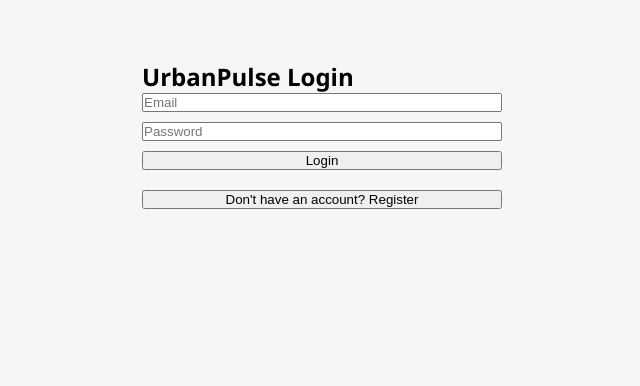
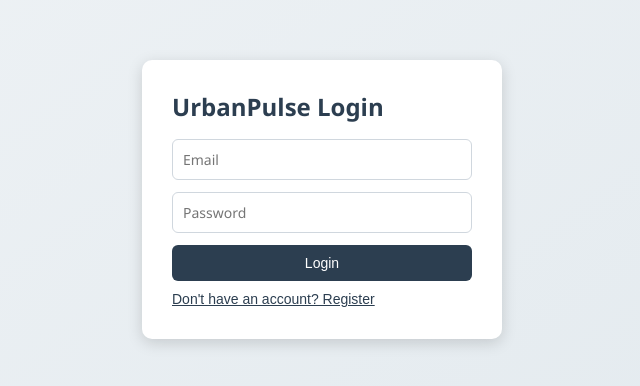
Before and after one commit to izzy-erik1/UrbanPulse-Web, a React (Vite) app: page / in a window 1280 px wide. Shown: the top 386 px of the page, without its empty margins (318-958 px from the left). Built offline with nearby package versions, Linux system fonts and the light colour scheme.

Commit message:
style: apply consistent CSS across all pages, fix duplicate form tag in Login

```diff
--- a/src/index.css
+++ b/src/index.css
@@ -6,5 +6,111 @@
 
 body {
   font-family: "Segoe UI", sans-serif;
-  background-color: #f4f6f8;
+  background: linear-gradient(to bottom right, #eef2f5, #dfe7ec);
+  min-height: 100vh;
 }
+
+.card {
+  background: white;
+  border-radius: 10px;
+  padding: 30px;
+  box-shadow: 0 4px 15px rgba(0, 0, 0, 0.15);
+  max-width: 360px;
+  margin: 60px auto;
+}
+
+.card-wide {
+  background: white;
+  border-radius: 10px;
+  padding: 30px;
+  box-shadow: 0 4px 15px rgba(0, 0, 0, 0.15);
+  max-width: 700px;
+  margin: 40px auto;
+}
+
+h2 {
+  color: #2c3e50;
+  margin-bottom: 16px;
+}
+
+form {
+  display: flex;
+  flex-direction: column;
+  gap: 12px;
+}
+
+input, textarea, select {
+  padding: 10px;
+  border: 1px solid #d0d7de;
+  border-radius: 6px;
+  font-size: 14px;
+  font-family: inherit;
+}
+
+input:focus, textarea:focus, select:focus {
+  outline: none;
+  border-color: #2c3e50;
+}
+
+button {
+  padding: 10px 20px;
+  background-color: #2c3e50;
+  color: white;
+  border: none;
+  border-radius: 6px;
+  cursor: pointer;
+  font-size: 14px;
+}
+
+button:hover {
+  background-color: #3d5a73;
+}
+
+.link-button {
+  background: none;
+  color: #2c3e50;
+  text-decoration: underline;
+  padding: 0;
+}
+
+.link-button:hover {
+  background: none;
+  color: #3d5a73;
+}
+
+.top-bar {
+  background-color: #2c3e50;
+  color: white;
+  padding: 16px 24px;
+  display: flex;
+  align-items: center;
+  gap: 16px;
+}
+
+.top-bar button {
+  background-color: #34495e;
+}
+
+.top-bar button:hover {
+  background-color: #46617e;
+}
+
+.error-text {
+  color: #e74c3c;
+}
+
+.success-text {
+  color: #27ae60;
+}
+
+ul {
+  list-style: none;
+}
+
+li {
+  padding: 10px;
+  background: white;
+  border-radius: 6px;
+  margin-bottom: 8px;
+  box-shadow: 0 1px 3px rgba(0, 0, 0, 0.08);
+}
--- a/src/pages/Admin.jsx
+++ b/src/pages/Admin.jsx
@@ -31,14 +31,14 @@ function Admin({ onBack }) {
     }
 
     return (
-        <div style={{ maxWidth: 700, margin: "40px auto", padding: 24 }}>
+        <div className="card-wide">
             <h2>Admin Dashboard</h2>
-            {error && <p style={{ color: "red" }}>{error}</p>}
-            {message && <p style={{ color: "green" }}>{message}</p>}
+            {error && <p className="error-text">{error}</p>}
+            {message && <p className="success-text">{message}</p>}
 
-            <ul style={{ listStyle: "none", padding: 0 }}>
+            <ul>
                 {issues.map((issue) => (
-                    <li key={issue.id} style={{ marginBottom: 12, borderBottom: "1px solid #ddd", paddingBottom: 8 }}>
+                    <li key={issue.id}>
                         <div>
                             #{issue.id} [{issue.status}] {issue.title} ({issue.municipalityName})
                         </div>
--- a/src/pages/Dashboard.jsx
+++ b/src/pages/Dashboard.jsx
@@ -35,14 +35,7 @@ function Dashboard() {
 
     return (
         <div>
-            <div style={{
-                backgroundColor: "#2c3e50",
-                color: "white",
-                padding: "16px 24px",
-                display: "flex",
-                alignItems: "center",
-                gap: 16,
-            }}>
+            <div className="top-bar">
                 <h2 style={{ margin: 0 }}>Welcome, {user.name}</h2>
                 <button onClick={() => setShowReportIssue(true)}>Report New Issue</button>
                 {isStaffOrAdmin && (
@@ -53,14 +46,14 @@ function Dashboard() {
 
             <div style={{ padding: 24 }}>
                 <h3>My Reported Issues</h3>
-                {error && <p style={{ color: "red" }}>{error}</p>}
+                {error && <p className="error-text">{error}</p>}
                 {issues.length === 0 && !error && <p>No issues reported yet.</p>}
                 <ul>
                     {issues.map((issue) => (
                         <li
                             key={issue.id}
                             onClick={() => setSelectedIssue(issue)}
-                            style={{ cursor: "pointer", textDecoration: "underline", marginBottom: 6 }}
+                            style={{ cursor: "pointer" }}
                         >
                             [{issue.status}] {issue.title}
                         </li>
--- a/src/pages/IssueDetail.jsx
+++ b/src/pages/IssueDetail.jsx
@@ -29,7 +29,7 @@ function IssueDetail({ issue, onBack }) {
     }
 
     return (
-        <div style={{ maxWidth: 600, margin: "40px auto", padding: 24 }}>
+        <div className="card-wide">
             <h2>{issue.title}</h2>
             <p><strong>Status:</strong> {issue.status}</p>
             <p><strong>Priority:</strong> {issue.priority}</p>
@@ -40,7 +40,7 @@ function IssueDetail({ issue, onBack }) {
             <hr style={{ margin: "20px 0" }} />
 
             <h3>Comments</h3>
-            {error && <p style={{ color: "red" }}>{error}</p>}
+            {error && <p className="error-text">{error}</p>}
             <ul>
                 {comments.map((c) => (
                     <li key={c.id}>
--- a/src/pages/Login.jsx
+++ b/src/pages/Login.jsx
@@ -20,9 +20,9 @@ function Login({ onRegisterClick }) {
     }
 
     return (
-        <div style={{ maxWidth: 360, margin: "60px auto" }}>
+        <div className="card">
             <h2>UrbanPulse Login</h2>
-            <form onSubmit={handleSubmit} style={{ display: "flex", flexDirection: "column", gap: 10 }}>
+            <form onSubmit={handleSubmit}>
                 <input
                     type="email"
                     placeholder="Email"
@@ -36,11 +36,11 @@ function Login({ onRegisterClick }) {
                     onChange={(e) => setPassword(e.target.value)}
                 />
                 <button type="submit">Login</button>
-                {error && <p style={{ color: "red" }}>{error}</p>}
-                <button onClick={onRegisterClick} style={{ marginTop: 10 }}>
-                    Don't have an account? Register
-                </button>
+                {error && <p className="error-text">{error}</p>}
             </form>
+            <button onClick={onRegisterClick} className="link-button" style={{ marginTop: 10 }}>
+                Don't have an account? Register
+            </button>
         </div>
     );
 }
--- a/src/pages/Register.jsx
+++ b/src/pages/Register.jsx
@@ -22,9 +22,9 @@ function Register({ onSuccess }) {
     }
 
     return (
-        <div style={{ maxWidth: 360, margin: "60px auto" }}>
+        <div className="card">
             <h2>UrbanPulse Register</h2>
-            <form onSubmit={handleSubmit} style={{ display: "flex", flexDirection: "column", gap: 10 }}>
+            <form onSubmit={handleSubmit}>
                 <input
                     type="text"
                     placeholder="Full name"
@@ -49,10 +49,10 @@ function Register({ onSuccess }) {
                     <option value="ADMIN">Admin</option>
                 </select>
                 <button type="submit">Register</button>
-                {message && <p style={{ color: "green" }}>{message}</p>}
-                {error && <p style={{ color: "red" }}>{error}</p>}
+                {message && <p className="success-text">{message}</p>}
+                {error && <p className="error-text">{error}</p>}
             </form>
-            <button onClick={onSuccess} style={{ marginTop: 10 }}>
+            <button onClick={onSuccess} className="link-button" style={{ marginTop: 10 }}>
                 Already have an account? Login
             </button>
         </div>
--- a/src/pages/ReportIssue.jsx
+++ b/src/pages/ReportIssue.jsx
@@ -33,9 +33,9 @@ function ReportIssue({ onBack }) {
     }
 
     return (
-        <div style={{ maxWidth: 500, margin: "40px auto", padding: 24 }}>
+        <div className="card-wide">
             <h2>Report New Issue</h2>
-            <form onSubmit={handleSubmit} style={{ display: "flex", flexDirection: "column", gap: 10 }}>
+            <form onSubmit={handleSubmit}>
                 <input
                     type="text"
                     placeholder="Issue title"
@@ -67,8 +67,8 @@ function ReportIssue({ onBack }) {
                     ))}
                 </select>
                 <button type="submit">Submit Issue</button>
-                {message && <p style={{ color: "green" }}>{message}</p>}
-                {error && <p style={{ color: "red" }}>{error}</p>}
+                {message && <p className="success-text">{message}</p>}
+                {error && <p className="error-text">{error}</p>}
             </form>
             <button onClick={onBack} style={{ marginTop: 10 }}>Back to Dashboard</button>
         </div>
```
